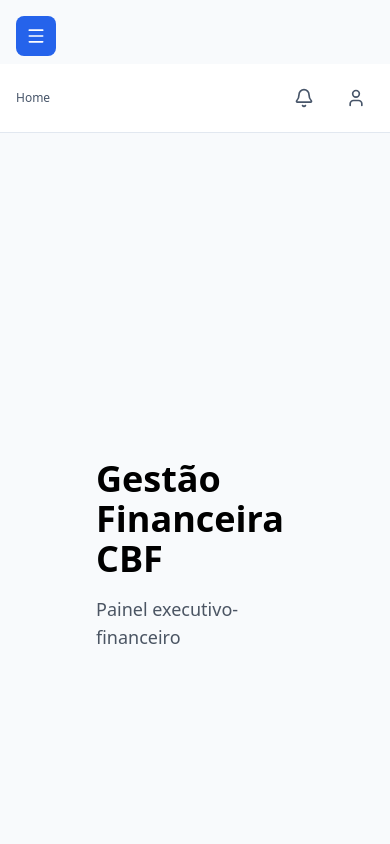
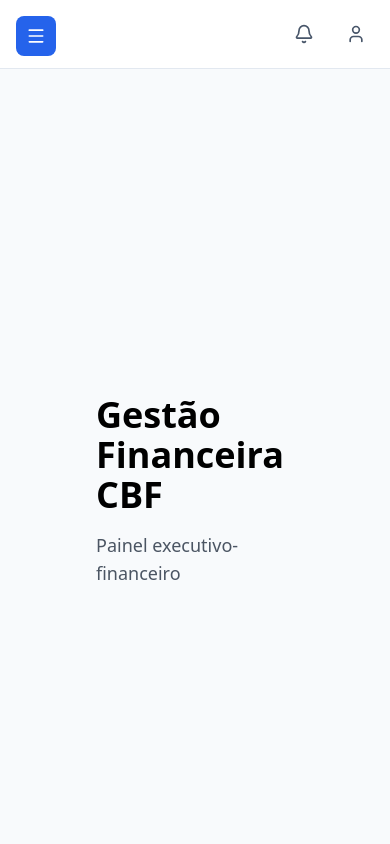
Before and after one commit to guraassessoria/gestao-financeira-cbf, a Next.js app: page / in a window 390 px wide. Shown: the top 844 px of the page. Built offline with nearby package versions, Linux system fonts and the light colour scheme.

Commit message:
fix: simplify layout - remove fixed top padding
Let Header sticky positioning handle its own spacing instead
of manually setting pt-16. Header has z-40, menu button has z-50.

```diff
--- a/src/app/layout.tsx
+++ b/src/app/layout.tsx
@@ -21,7 +21,7 @@
         <AuthSessionProvider>
           <div className="flex min-h-screen flex-col md:flex-row">
             <Sidebar />
-            <div className="flex-1 flex flex-col pt-16 md:pt-0">
+            <div className="flex-1 flex flex-col">
               <Header />
               <main className="flex-1 overflow-auto">{children}</main>
               <Footer />
```
